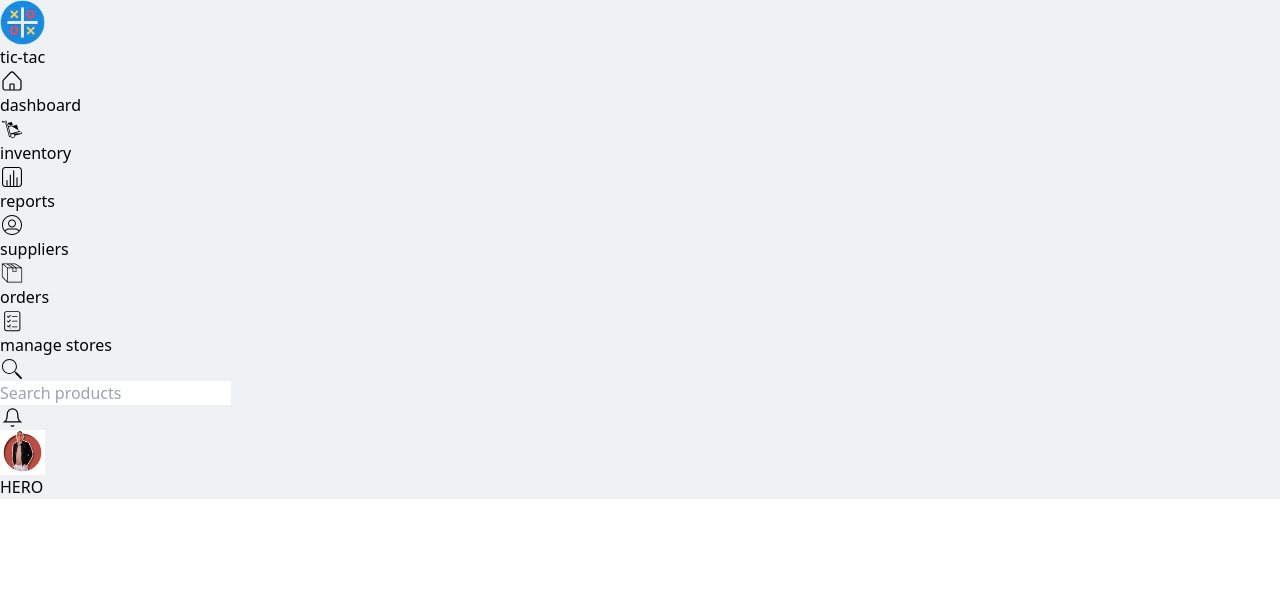
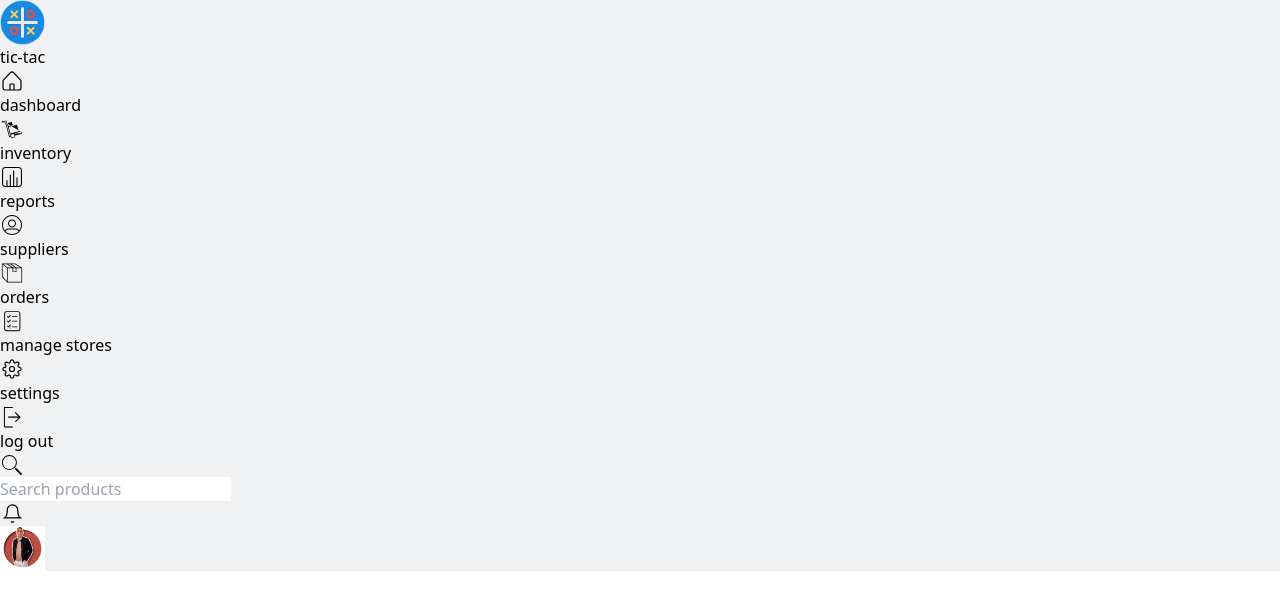
Before and after one commit to Zengoozz/Inventory-Management, a React (Vite) app: page / in a window 1280 px wide. Shown: the top 610 px of the page. Built offline with nearby package versions, Linux system fonts and the light colour scheme.

Commit message:
Sidebar__Complete

```diff
--- a/src/App.tsx
+++ b/src/App.tsx
@@ -5,16 +5,27 @@ import Sidebar from "./Components/Sidebar/Sidebar";
 
 function App() {
    return (
-      <div className="grid grid-cols-[250px] grid-rows-[auto_1fr] min-h-screen">
-         <aside id="side" className="mr-1 bg-white row-span-2">
+      <div className="grid grid-rows-[auto_1fr] grid-cols-[280px_1fr] min-h-screen">
+         <aside
+            id="side"
+            className="min-h-max h-1/2 mr-1 bg-white rounded-r-lg"
+         >
             <Sidebar></Sidebar>
          </aside>
-         <nav id="Nav" className="bg-white col-start-2 top-0 z-10">
-            <Navbar></Navbar>
-         </nav>
-         <main id="Hero" className="col-start-2 pl-8 pt-5">
-            <Hero></Hero>
-         </main>
+         <div className="grid grid-rows-[auto_1fr] col-start-2">
+            <nav
+               id="Nav"
+               className="bg-white top-0 z-10"
+            >
+               <Navbar></Navbar>
+            </nav>
+            <main
+               id="Hero"
+               className="h-min pl-8 pt-5"
+            >
+               <Hero></Hero>
+            </main>
+         </div>
       </div>
    );
 }
--- a/src/Components/Hero/Hero.tsx
+++ b/src/Components/Hero/Hero.tsx
@@ -1,5 +1,9 @@
 const Hero = () => {
-   return <>HERO</>;
+   return (
+      <>
+
+      </>
+   );
 };
 
 export default Hero;
--- a/src/Components/Sidebar/Sidebar.tsx
+++ b/src/Components/Sidebar/Sidebar.tsx
@@ -1,6 +1,6 @@
 import Logo from "../../assets/tic-tac-toe.png";
-// import SidebarFooterItems from "./SidebarFooterItems";
 import SidebarItemsList from "./SidebarItemsList";
+import SidebarFooterItems from "./SidebarFooterItems";
 
 const Sidebar = () => {
    return (
@@ -16,7 +16,7 @@ const Sidebar = () => {
             </p>
          </span>
          <SidebarItemsList />
-         {/* <SidebarFooterItems /> */}
+         <SidebarFooterItems />
       </div>
    );
 };
--- a/src/Components/Sidebar/SidebarFooterItems.tsx
+++ b/src/Components/Sidebar/SidebarFooterItems.tsx
@@ -3,7 +3,7 @@ import SidebarItem from "./SidebarItem"
 
 const SidebarFooterItems = () => {
   return (
-    <div className="flex flex-col h-screen justify-end items-start">
+    <div className="mt-[17.5rem] mb-8 flex flex-col items-start">
          {listOfPaths
             .filter((p) => p.sidebarFooterItem)
             .map((p) => (
```
